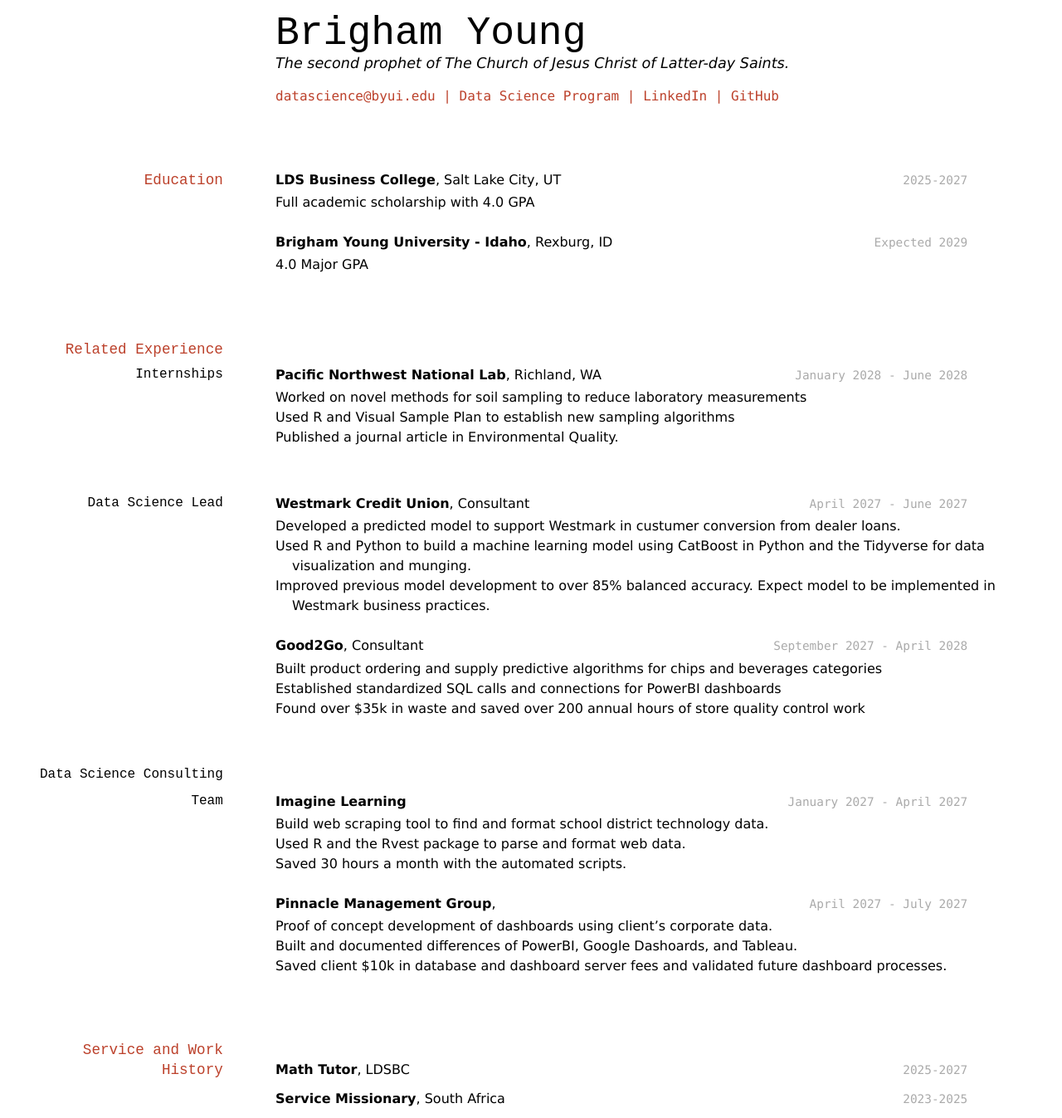
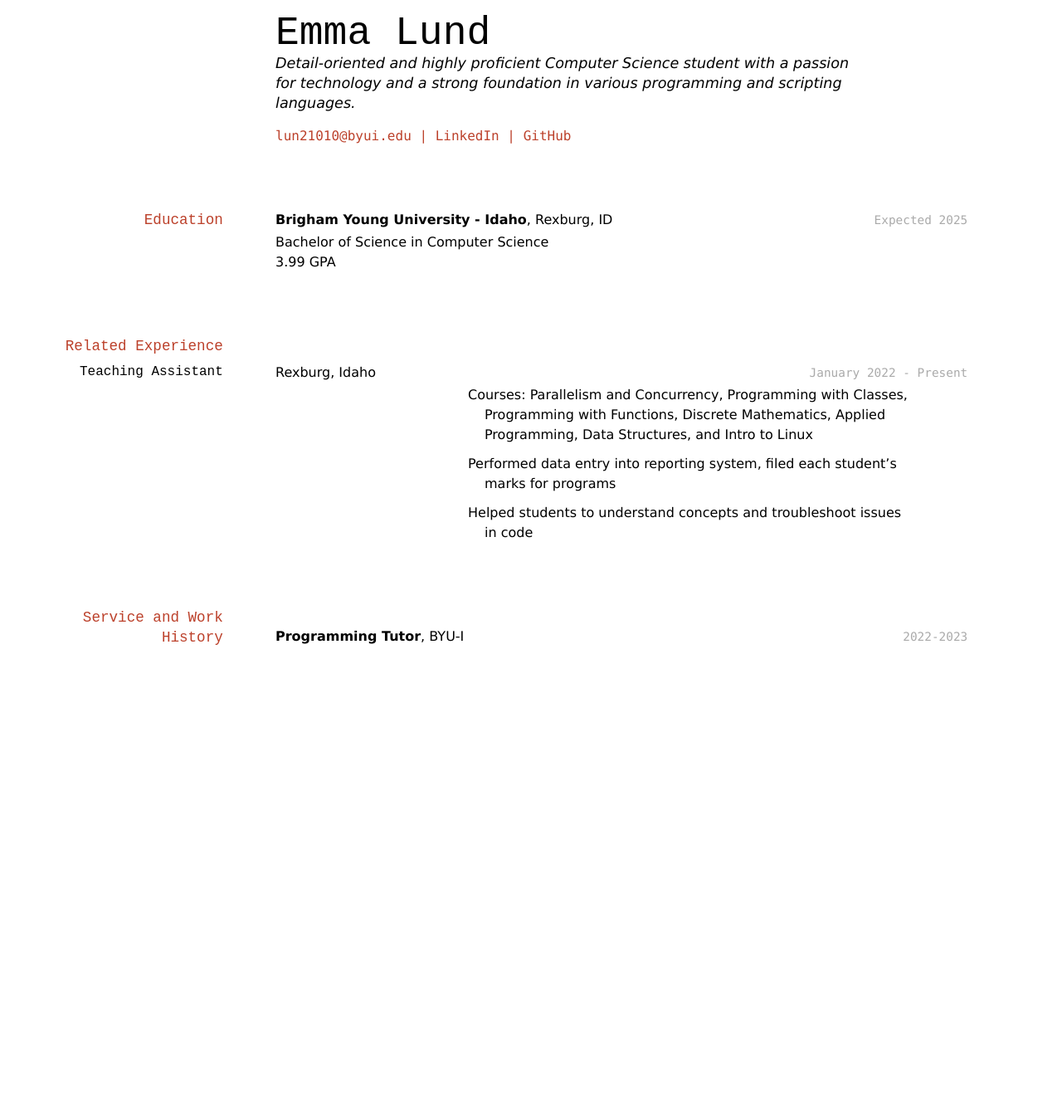
Before and after one commit to byuids-resumes/Lund-Resume, a Jekyll site: the page built from docs/index.md, in a window 1280 px wide. Shown: the whole page at 83% size. Built offline with Jekyll 4.4.1, drawn with Linux system fonts in a browser that asks for light colours; after the commit the page ends 900 px from its top, so only the background shows below that.

Commit message:
update resume

```diff
--- a/docs/index.md
+++ b/docs/index.md
@@ -1,13 +1,13 @@
 ---
 layout: cv
-title: Brigham Young's Resume
+title: Emma Lund's Resume
 ---
-# Brigham Young
-The second prophet of The Church of Jesus Christ of Latter-day Saints.
+# Emma Lund
+Detail-oriented and highly proficient Computer Science student with a passion for technology and a strong foundation in various programming and scripting languages.
+
 
 <div id="webaddress">
-<a href="datascience@byui.edu">datascience@byui.edu</a>
-| <a href="https://byuidatascience.github.io/development.html">Data Science Program</a>
+<a href="lun21010@byui.edu">lun21010@byui.edu</a>
 | <a href="https://www.linkedin.com/groups/13537407/">LinkedIn</a>
 | <a href="https://github.com/byuids-resumes">GitHub</a>
 </div>
@@ -16,71 +16,31 @@ The second prophet of The Church of Jesus Christ of Latter-day Saints.
 
 ## Education
 
-`2025-2027`
-__LDS Business College__, Salt Lake City, UT
-
-- Full academic scholarship with 4.0 GPA
-
-`Expected 2029`
+`Expected 2025`
 __Brigham Young University - Idaho__, Rexburg, ID
 
-- 4.0 Major GPA
+- Bachelor of Science in Computer Science
+- 3.99 GPA
 
 
 ## Related Experience
 
-### Internships
 
-`January 2028 - June 2028`
-__Pacific Northwest National Lab__, Richland, WA
+### Teaching Assistant
 
-- Worked on novel methods for soil sampling to reduce laboratory measurements
-- Used R and Visual Sample Plan to establish new sampling algorithms
-- Published a journal article in Environmental Quality.
+`January 2022 - Present`
+ Rexburg, Idaho
 
-### Data Science Lead
+- Courses: Parallelism and Concurrency, Programming with Classes, Programming with Functions, Discrete Mathematics, Applied Programming, Data Structures, and Intro to Linux
 
-`April 2027 - June 2027`
-__Westmark Credit Union__, Consultant
+- Performed data entry into reporting system, filed each student’s marks for programs
 
-- Developed a predicted model to support Westmark in custumer conversion from dealer loans.
-- Used R and Python to build a machine learning model using CatBoost in Python and the Tidyverse for data visualization and munging.
-- Improved previous model development to over 85% balanced accuracy. Expect model to be implemented in Westmark business practices.
-
-`September 2027 - April 2028`
-__Good2Go__, Consultant
-
-- Built product ordering and supply predictive algorithms for chips and beverages categories
-- Established standardized SQL calls and connections for PowerBI dashboards
-- Found over $35k in waste and saved over 200 annual hours of store quality control work
-
-### Data Science Consulting Team
-
-`January 2027 - April 2027`
-__Imagine Learning__
-
-- Build web scraping tool to find and format school district technology data.
-- Used R and the Rvest package to parse and format web data.
-- Saved 30 hours a month with the automated scripts.
-
-`April 2027 - July 2027`
-__Pinnacle Management Group__,
-
-- Proof of concept development of dashboards using client's corporate data.
-- Built and documented differences of PowerBI, Google Dashoards, and Tableau.
-- Saved client $10k in database and dashboard server fees and validated future dashboard processes.
-
+- Helped students to understand concepts and troubleshoot issues in code
 
 ## Service and Work History
 
-`2025-2027`
-__Math Tutor__, LDSBC
-
-
-`2023-2025`
-__Service Missionary__, South Africa
-
-
+`2022-2023`
+__Programming Tutor__, BYU-I
 
 <!-- ### Footer
 
```
